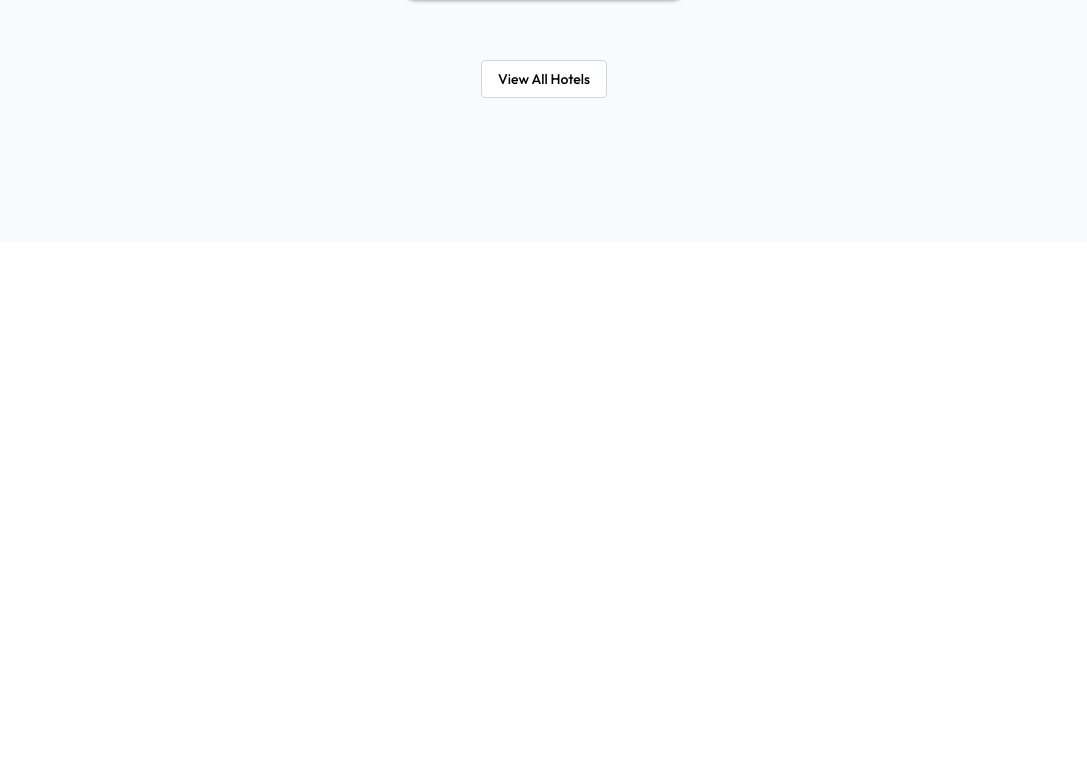
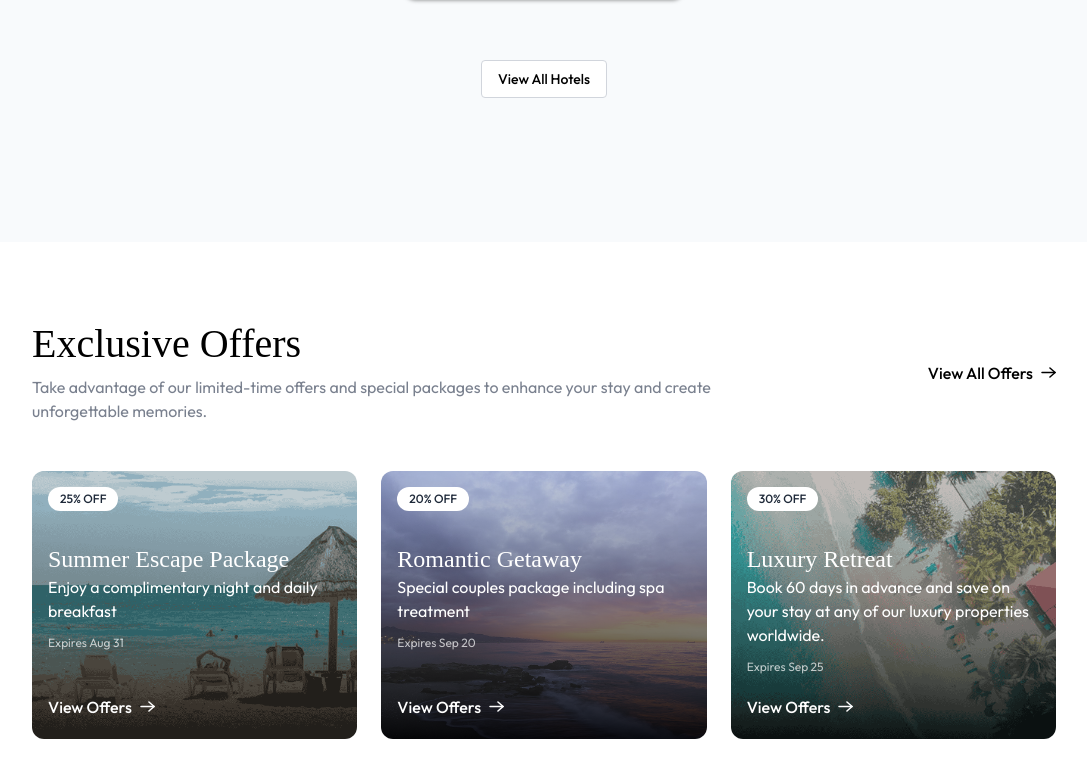
Before and after one commit to RakeshKrGorai/QuickStay, a React (Vite) app in the folder frontend/: page / in a window 1280 px wide. Shown: the part 1738-2516 px from the top of the page, without its empty margins (96-1183 px from the left). Before the commit the page ends 1980 px from the top, so only its background shows below. Built offline with nearby package versions, Linux system fonts and the light colour scheme; no server answers.

Commit message:
Created Exclusive Offers section

```diff
--- /dev/null
+++ b/frontend/src/components/ExclusiveOffers.jsx
@@ -0,0 +1,61 @@
+import React from "react";
+import Title from "./Title";
+import { assets, exclusiveOffers } from "../assets/assets";
+
+function ExclusiveOffers() {
+  return (
+    <div className="flex flex-col items-center px-6 md:px-16 lg:px-24 xl:px-32 pt-20 pb-30">
+      <div className="flex flex-col md:flex-row items-center justify-between w-full">
+        <Title
+          align="left"
+          title={"Exclusive Offers"}
+          subTitle={
+            "Take advantage of our limited-time offers and special packages to enhance your stay and create unforgettable memories."
+          }
+        />
+        <button className="group flex items-center gap-2 font-medium cursor-pointer max-md:mt-12">
+          View All Offers
+          <img
+            src={assets.arrowIcon}
+            alt="arrow-icon"
+            className="group-hover:translate-x-1 transition-all"
+          />
+        </button>
+      </div>
+      <div className="grid grid-cols-1 md:grid-cols-2 lg:grid-cols-3 gap-6 mt-12">
+        {exclusiveOffers.map((item) => {
+          return (
+            <div
+              key={item._id}
+              className="group relative flex flex-col items-start justify-between gap-1 pt-12 md:pt-18 px-4 rounded-xl text-white bg-no-repeat bg-cover bg-center"
+              style={{ backgroundImage: `url(${item.image})` }}
+            >
+              <p className="px-3 py-1 absolute top-4 left-4 text-xs bg-white text-gray-800 font-medium rounded-full">
+                {item.priceOff}% OFF
+              </p>
+              <div>
+                <p className="text-2xl font-medium font-playflair">
+                  {item.title}
+                </p>
+                <p>{item.description}</p>
+                <p className="text-xs text-white/70 mt-3">
+                  Expires {item.expiryDate}
+                </p>
+              </div>
+              <button className="flex items-center gap-2 font-medium cursor-pointer mt-4 mb-5">
+                View Offers{" "}
+                <img
+                  className="invert group-hover:translate-x-1 transition-all"
+                  src={assets.arrowIcon}
+                  alt="arrow-icon"
+                />
+              </button>
+            </div>
+          );
+        })}{" "}
+      </div>
+    </div>
+  );
+}
+
+export default ExclusiveOffers;
--- a/frontend/src/components/Navbar.jsx
+++ b/frontend/src/components/Navbar.jsx
@@ -122,7 +122,7 @@
         ) : (
           <button
             onClick={openSignIn}
-            className={`px-8 py-2.5 rounded-full ml-4 transition-all duration-500 ${
+            className={`px-8 py-2.5 rounded-full ml-4 cursor-pointer transition-all duration-500 ${
               isScrolled
                 ? "text-white bg-black"
                 : "bg-white text-black cursor-pointer"
--- a/frontend/src/pages/Home.jsx
+++ b/frontend/src/pages/Home.jsx
@@ -2,6 +2,7 @@
 import Hero from "../components/Hero";
 import HotelCards from "../components/HotelCards";
 import FeaturedDestination from "../components/FeaturedDestination";
+import ExclusiveOffers from "../components/ExclusiveOffers";
 
 function Home() {
   return (
@@ -9,6 +10,7 @@
       <Hero />
       {/* <HotelCards /> */}
       <FeaturedDestination />
+      <ExclusiveOffers />
     </>
   );
 }
```
